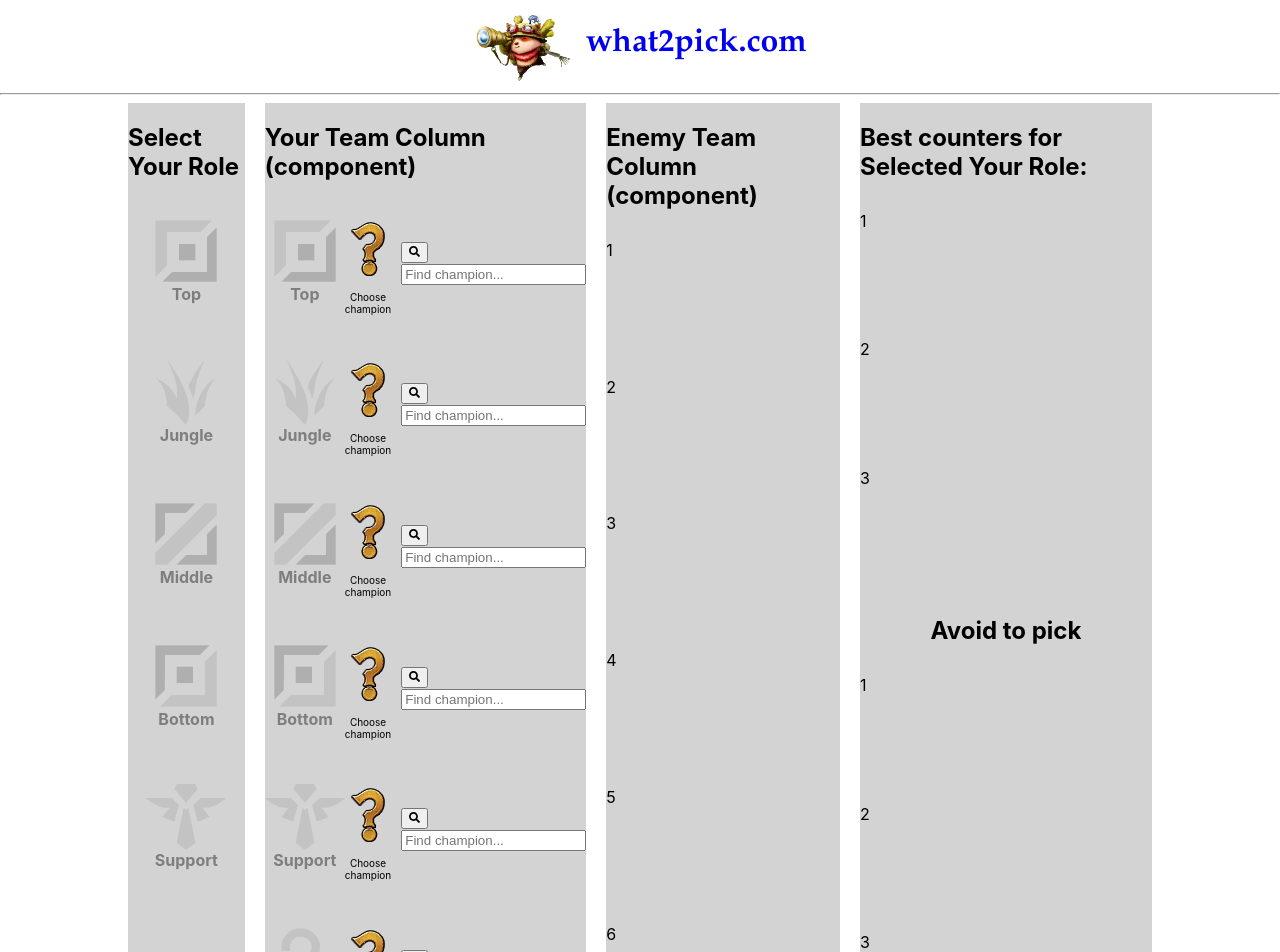
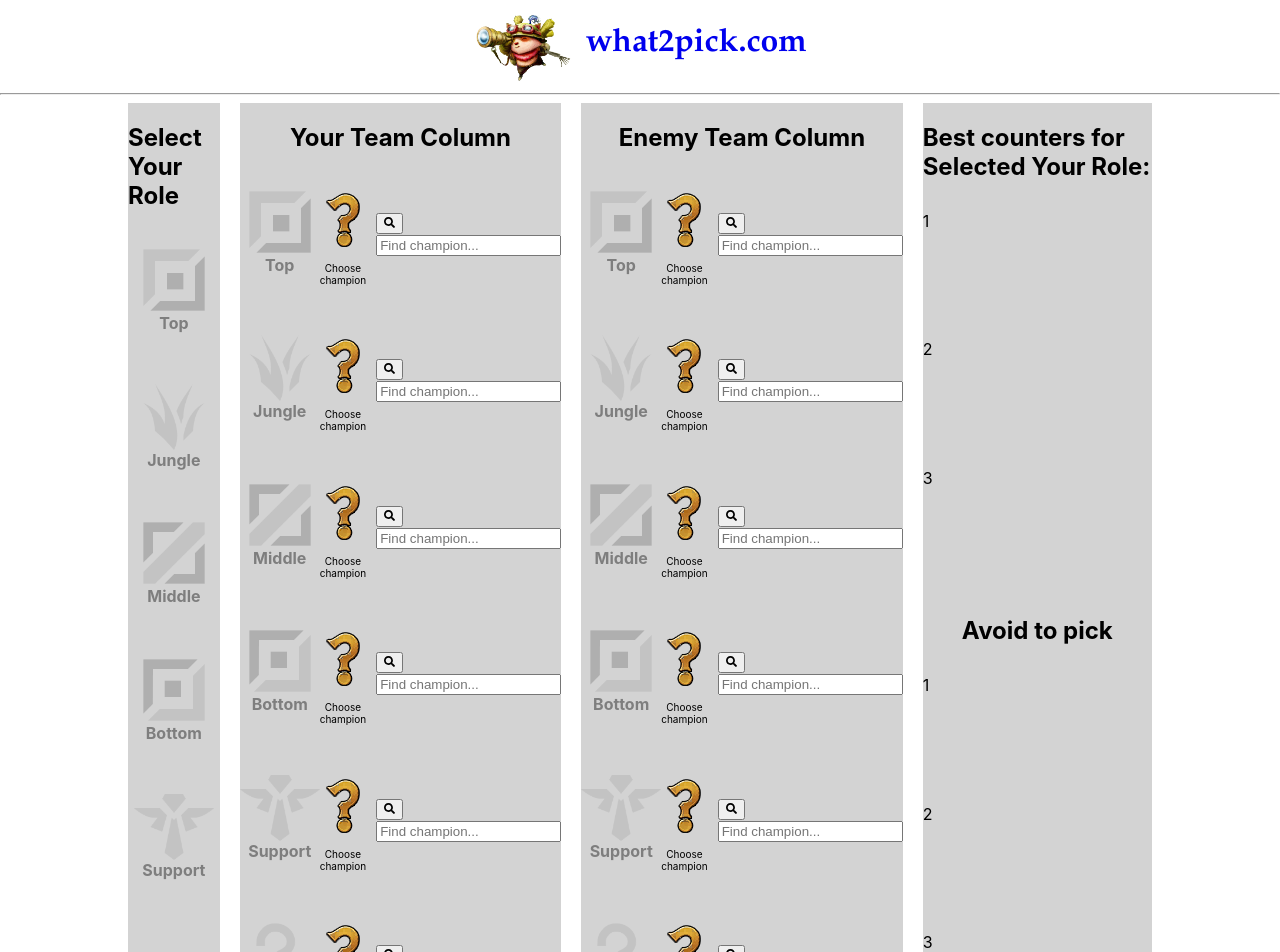
Before and after one commit to Piaero/what2pick, a React (Create React App) app in the folder frontend/: page / in a window 1280 px wide. Shown: the top 952 px of the page. Built offline with nearby package versions, Linux system fonts and the light colour scheme; no server answers.

Commit message:
Pupulated Enemy Column with proper components

```diff
--- a/frontend/src/components/ChooseChampion.js
+++ b/frontend/src/components/ChooseChampion.js
@@ -74,7 +74,11 @@ export class ChooseChampion extends React.Component {
             this.setState({
                 championSelected: filteredChampion
             });
-            this.props.handleTeammateChampionChange(this.props.lane.toLowerCase(), filteredChampion)
+            if (this.props.team === "teammate") {
+                this.props.handleTeammateChampionChange(this.props.lane.toLowerCase(), filteredChampion)
+            } else if (this.props.team === "enemy") {
+                this.props.handleEnemyChampionChange(this.props.lane.toLowerCase(), filteredChampion)
+            }
         }
     }
 
@@ -103,7 +107,7 @@ export class ChooseChampion extends React.Component {
 
                 <div className="search-container">
                     <button type="submit" className="search-button"><img src={SearchIcon} className="search-icon" alt="Search" /></button>
-                    <input type="text" placeholder="Find champion..." name="search" onInput={this.onInputHandler} />
+                    <input type="text" placeholder="Find champion..." name="search" onChange={this.onInputHandler} />
                 </div>
             </div>
         )
--- a/frontend/src/components/MainSectionGrid.js
+++ b/frontend/src/components/MainSectionGrid.js
@@ -31,6 +31,7 @@ export class MainSectionGrid extends React.Component {
 
         this.handleMyRoleChange = this.handleMyRoleChange.bind(this);
         this.handleTeammateChampionChange = this.handleTeammateChampionChange.bind(this);
+        this.handleEnemyChampionChange = this.handleEnemyChampionChange.bind(this);
     }
 
     handleMyRoleChange(role) {
@@ -40,9 +41,16 @@ export class MainSectionGrid extends React.Component {
         console.log(`myRole is now: ${this.state.selections.myRole}`)
     }
 
+
+    // These functions are separed because of strange bug. When there was inputted teammate champion, inputing an enemey champion would cause an error: "cannot read properdy "top" of undefined"
     handleTeammateChampionChange(lane, champion) {
-        this.setState({ selections: { teammates : { [lane] : champion} } })
+        this.setState({ selections: { teammates: { [lane]: champion } } })
         console.log(`State entry: my ${lane} champion is now: ${this.state.selections.teammates[lane]}`)
+    }
+
+    handleEnemyChampionChange(lane, champion) {
+        this.setState({ selections: { teammates: { [lane]: champion } } })
+        console.log(`State entry: enemy ${lane} champion is now: ${this.state.selections.teammates[lane]}`)
     }
 
     render() {
@@ -50,27 +58,27 @@ export class MainSectionGrid extends React.Component {
             <section className="grid-picks">
 
                 <div className="grid-column">
-                    <ColumnYourRole handleMyRoleChange={this.handleMyRoleChange}/>
+                    <ColumnYourRole handleMyRoleChange={this.handleMyRoleChange} />
                 </div>
 
                 <div className="grid-column">
-                    <h2 className="grid-picks__title">Your Team Column (component)</h2>
-                    <div><ChooseChampion lane="Top" handleTeammateChampionChange={this.handleTeammateChampionChange}/></div>
-                    <div><ChooseChampion lane="Jungle" handleTeammateChampionChange={this.handleTeammateChampionChange}/></div>
-                    <div><ChooseChampion lane="Middle" handleTeammateChampionChange={this.handleTeammateChampionChange}/></div>
-                    <div><ChooseChampion lane="Bottom" handleTeammateChampionChange={this.handleTeammateChampionChange}/></div>
-                    <div><ChooseChampion lane="Support" handleTeammateChampionChange={this.handleTeammateChampionChange}/></div>
-                    <div><ChooseChampion lane="Unknown" handleTeammateChampionChange={this.handleTeammateChampionChange}/></div>
+                    <h2 className="grid-picks__title">Your Team Column</h2>
+                    <div><ChooseChampion lane="Top" handleTeammateChampionChange={this.handleTeammateChampionChange} team="teammate" /></div>
+                    <div><ChooseChampion lane="Jungle" handleTeammateChampionChange={this.handleTeammateChampionChange} team="teammate" /></div>
+                    <div><ChooseChampion lane="Middle" handleTeammateChampionChange={this.handleTeammateChampionChange} team="teammate" /></div>
+                    <div><ChooseChampion lane="Bottom" handleTeammateChampionChange={this.handleTeammateChampionChange} team="teammate" /></div>
+                    <div><ChooseChampion lane="Support" handleTeammateChampionChange={this.handleTeammateChampionChange} team="teammate" /></div>
+                    <div><ChooseChampion lane="Unknown" handleTeammateChampionChange={this.handleTeammateChampionChange} team="teammate" /></div>
                 </div>
 
                 <div className="grid-column">
-                    <h2 className="grid-picks__title">Enemy Team Column (component)</h2>
-                    <div>1</div>
-                    <div>2</div>
-                    <div>3</div>
-                    <div>4</div>
-                    <div>5</div>
-                    <div>6</div>
+                    <h2 className="grid-picks__title">Enemy Team Column</h2>
+                    <div><ChooseChampion lane="Top" handleEnemyChampionChange={this.handleEnemyChampionChange} team="enemy" /></div>
+                    <div><ChooseChampion lane="Jungle" handleEnemyChampionChange={this.handleEnemyChampionChange} team="enemy" /></div>
+                    <div><ChooseChampion lane="Middle" handleEnemyChampionChange={this.handleEnemyChampionChange} team="enemy" /></div>
+                    <div><ChooseChampion lane="Bottom" handleEnemyChampionChange={this.handleEnemyChampionChange} team="enemy" /></div>
+                    <div><ChooseChampion lane="Support" handleEnemyChampionChange={this.handleEnemyChampionChange} team="enemy" /></div>
+                    <div><ChooseChampion lane="Unknown" handleEnemyChampionChange={this.handleEnemyChampionChange} team="enemy" /></div>
                 </div>
 
                 <div className="sugestions-column">
```
